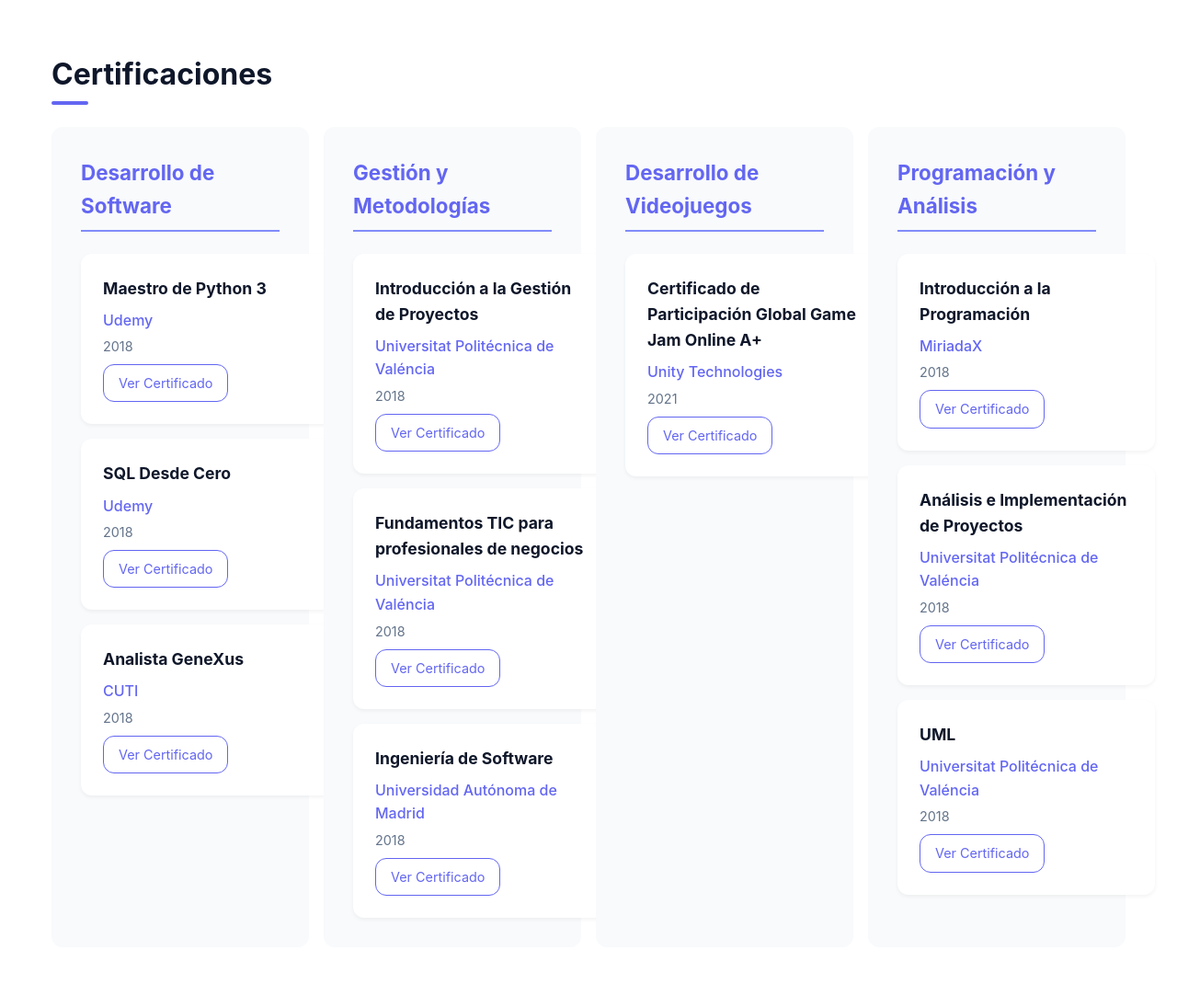
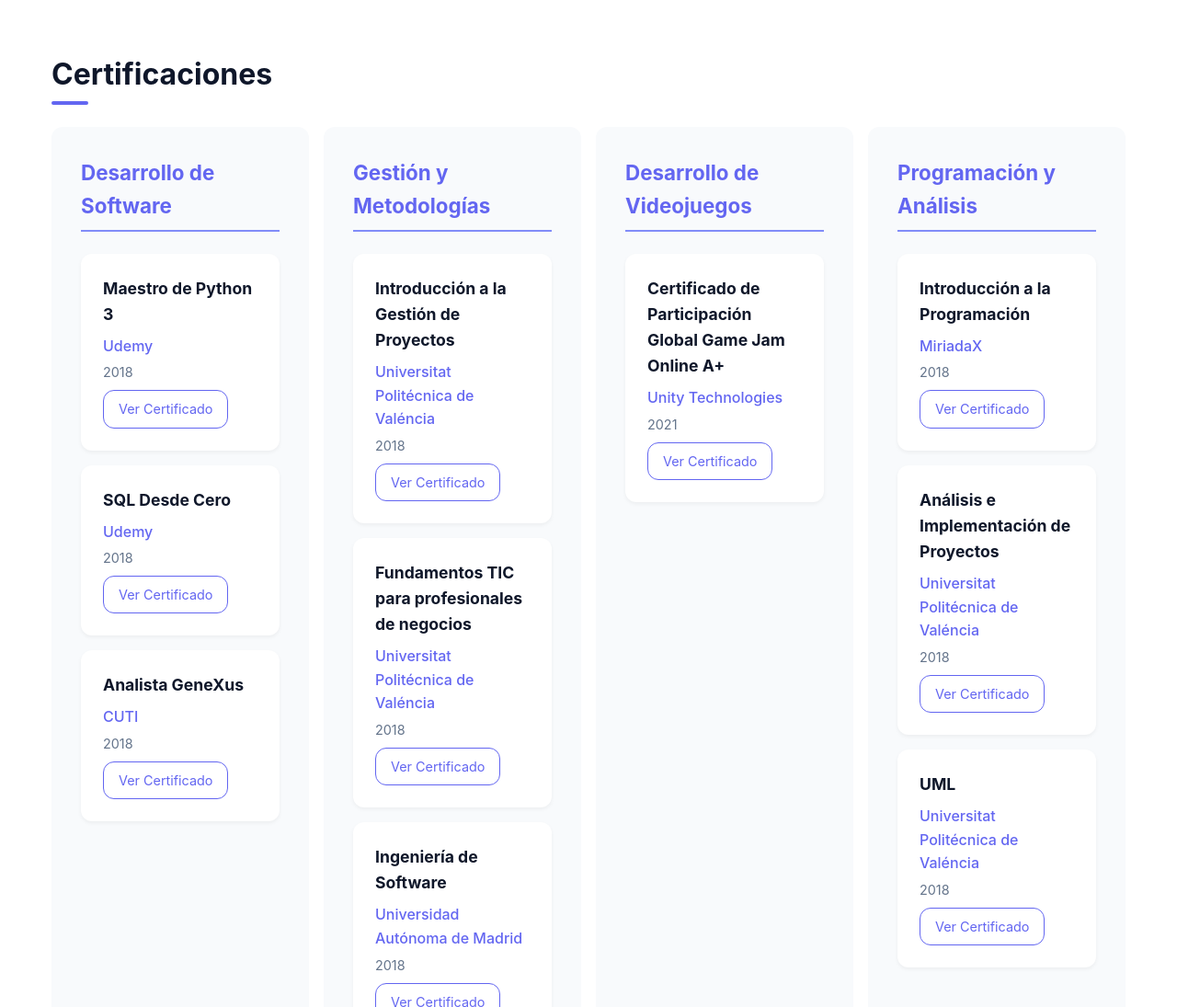
Before and after one commit to sousanti/sousanti.github.io, a plain HTML site: page index.html in a window 1280 px wide. Shown: the part 3820-4915 px from the top of the page at 92% size. Drawn offline with nearby package versions, Linux system fonts and the light colour scheme.

Commit message:
Ajuste en columnas certificados

```diff
--- a/index.html
+++ b/index.html
@@ -713,6 +713,8 @@
 
         /* Estilos para la sección de certificaciones */
         .certification-category {
+            width: 100%;
+            min-width: 0;
             background: var(--background-alt);
             padding: calc(var(--spacing-unit) * 2);
             border-radius: var(--border-radius);
@@ -728,11 +730,13 @@
 
         .certification-items {
             display: grid;
-            grid-template-columns: repeat(auto-fit, minmax(280px, 1fr));
+            grid-template-columns: repeat(auto-fit, minmax(200px, 1fr)); /* ancho mínimo razonable */
             gap: var(--spacing-unit);
         }
 
         .certification-item {
+            max-width: 100%;
+            overflow-wrap: break-word;
             background: var(--background);
             padding: calc(var(--spacing-unit) * 1.5);
             border-radius: var(--border-radius);
@@ -1477,7 +1481,7 @@
                     </p>
                     <ul>
                         <li>Liderazgo en el desarrollo de UI/UX para The Abyss Within, alcanzando 500+ descargas en Steam</li>
-                        <li>Desarrollo de mecánicas de juego innovadoras y sistemas de UI/UX</li>
+                        <li>Desarrollo de mecánicas y UI/UX</li>
                     </ul>
                 </div>
                 <div class="experience-item">
```
